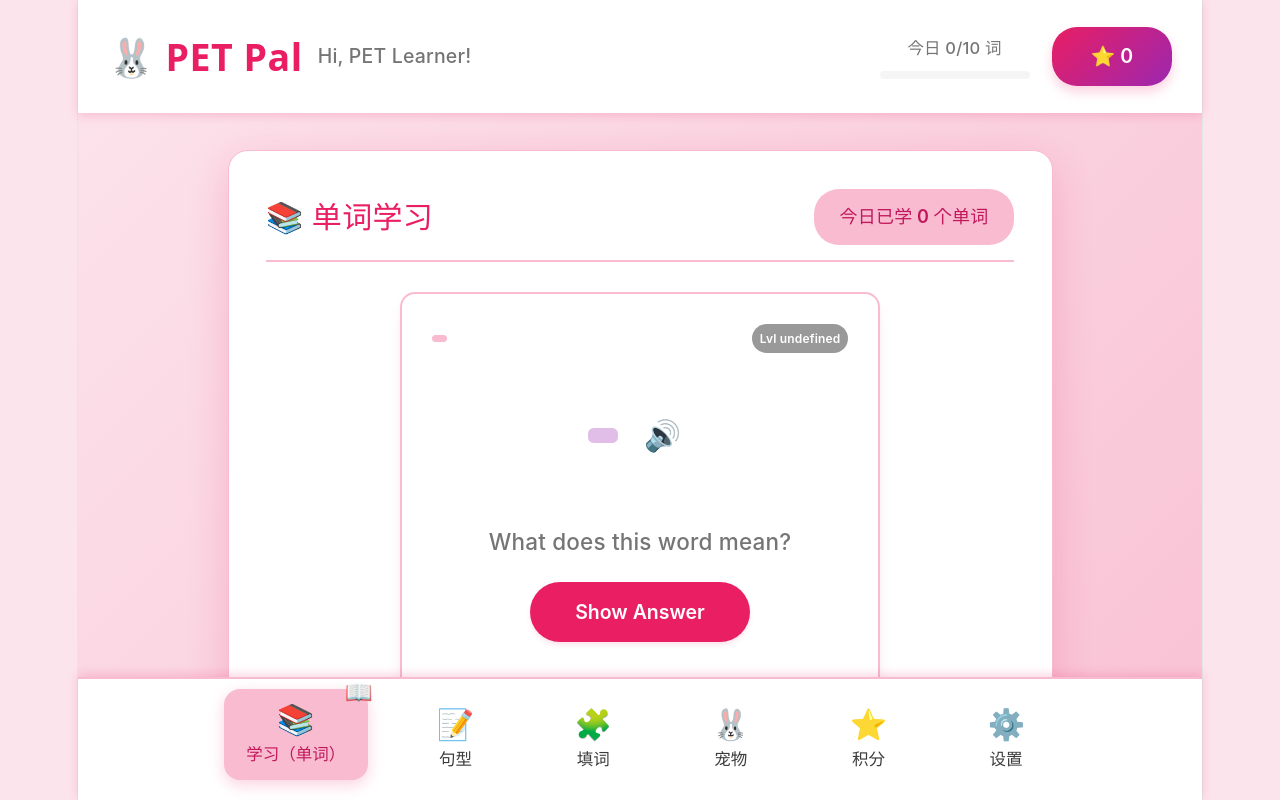
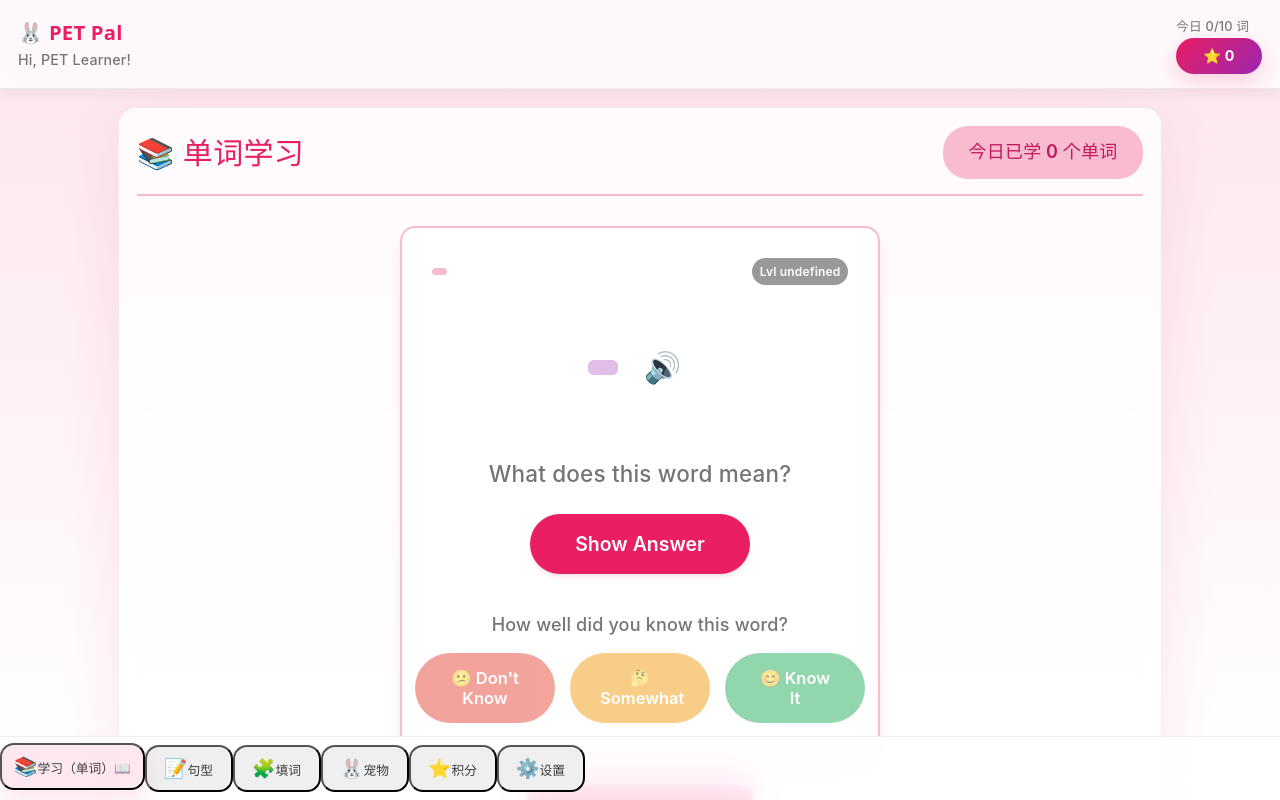
Before and after one commit to forrestinfo/pet-pal, a React (Vite) app in the folder apps/mac/: page / in a window 1280 px wide. Both pictures are taken after typing "Sample" into the empty fields and a click on the button "🎯 开始学习旅程". Shown: the top 800 px of the page. Built offline with nearby package versions, Linux system fonts and the light colour scheme.

Commit message:
style: make UI feel more native (app shell polish)

```diff
--- a/apps/mac/src/App.css
+++ b/apps/mac/src/App.css
@@ -37,225 +37,146 @@
 }
 
 body {
-  font-family: -apple-system, BlinkMacSystemFont, 'Segoe UI', Roboto, Oxygen, Ubuntu, sans-serif;
+  font-family: -apple-system, BlinkMacSystemFont, 'SF Pro Display', 'Segoe UI', Roboto, Oxygen, Ubuntu, sans-serif;
   background: var(--color-background);
   color: var(--color-text-primary);
-  line-height: 1.8;
-  font-size: 16px;
+  line-height: 1.6;
+  font-size: 15px;
+  overflow-x: hidden;
 }
 
-/* 基础字体大小提升 */
+/* 基础字体大小（桌面端更接近原生 App） */
 html {
-  font-size: 16px;
+  font-size: 15px;
 }
 
 @media (max-width: 768px) {
   html {
-    font-size: 18px; /* 在移动端更大 */
+    font-size: 15px;
   }
 }
 
-/* 应用容器 */
+/* 应用容器：更像原生窗口的布局（内容居中但不强制窄屏） */
 .app-container {
   min-height: 100vh;
   display: flex;
   flex-direction: column;
-  background: linear-gradient(135deg, var(--color-background) 0%, var(--color-background-dark) 100%);
+  background: linear-gradient(180deg, var(--color-background) 0%, #ffffff 80%);
 }
 
-.app-container.melody-theme {
-  background: linear-gradient(135deg, var(--color-background) 0%, var(--color-background-dark) 100%);
-}
-
-/* 顶部栏 */
+/* 顶部栏：降低“网页标题条”感，做成更克制的 App bar */
 .app-header {
-  padding: 1.5rem 2rem;
-  background: var(--color-surface);
-  box-shadow: 0 2px 10px var(--color-shadow);
+  padding: 14px 18px;
+  background: rgba(255, 255, 255, 0.75);
+  backdrop-filter: saturate(180%) blur(18px);
+  -webkit-backdrop-filter: saturate(180%) blur(18px);
+  box-shadow: 0 2px 14px rgba(0, 0, 0, 0.06);
   display: flex;
   justify-content: space-between;
   align-items: center;
   position: sticky;
   top: 0;
   z-index: 100;
-}
-
-.header-left {
-  display: flex;
-  align-items: center;
-  gap: 1rem;
+  border-bottom: 1px solid rgba(0, 0, 0, 0.06);
 }
 
 .app-title {
   margin: 0;
   color: var(--color-primary);
-  font-size: 2.5rem; /* 增大标题 */
+  font-size: 1.35rem;
   font-weight: 700;
   display: flex;
   align-items: center;
   gap: 0.5rem;
-  letter-spacing: 0.5px;
+  letter-spacing: 0.2px;
 }
 
 .greeting {
   color: var(--color-text-secondary);
-  font-size: 1.3rem; /* 增大问候语 */
+  font-size: 0.95rem;
   font-weight: 500;
 }
 
-.header-right {
-  display: flex;
-  align-items: center;
-  gap: 1.5rem;
-}
-
-.daily-progress {
-  display: flex;
-  flex-direction: column;
-  gap: 0.5rem;
-  min-width: 150px;
-}
-
 .progress-text {
-  font-size: 1.1rem; /* 增大进度文本 */
+  font-size: 0.85rem;
   color: var(--color-text-secondary);
   font-weight: 500;
-}
-
-.progress-bar {
-  height: 8px;
-  background: var(--color-surface-variant);
-  border-radius: 4px;
-  overflow: hidden;
-}
-
-.progress-fill {
-  height: 100%;
-  background: linear-gradient(90deg, var(--color-primary), var(--color-accent));
-  border-radius: 4px;
-  transition: width 0.5s ease;
 }
 
 .points-badge {
   background: linear-gradient(135deg, var(--color-primary), var(--color-secondary));
   color: white;
-  padding: 0.8rem 1.5rem; /* 增大内边距 */
-  border-radius: 25px; /* 更大圆角 */
-  font-weight: 600;
-  font-size: 1.3rem; /* 增大字体 */
+  padding: 0.45rem 0.85rem;
+  border-radius: 999px;
+  font-weight: 700;
+  font-size: 0.95rem;
   display: flex;
   align-items: center;
   gap: 0.5rem;
-  box-shadow: 0 6px 12px var(--color-shadow);
-  min-width: 120px;
+  box-shadow: 0 8px 20px rgba(233, 30, 99, 0.18);
+  min-width: 86px;
   justify-content: center;
 }
 
-/* 主要内容区域 */
+/* 主要内容区域：更宽、更像原生内容区 */
 .app-main {
   flex: 1;
-  padding: 2.5rem; /* 增大内边距 */
-  max-width: 900px; /* 增大最大宽度 */
+  padding: 18px;
+  max-width: 1080px;
   margin: 0 auto;
   width: 100%;
 }
 
-/* 导航栏样式 */
+/* 卡片容器：减少“网页大白框”感，轻盈一点 */
+.tab-content {
+  background: rgba(255, 255, 255, 0.78);
+  backdrop-filter: blur(10px);
+  -webkit-backdrop-filter: blur(10px);
+  border-radius: 18px;
+  box-shadow: 0 18px 60px rgba(233, 30, 99, 0.10);
+  padding: 18px;
+  margin-bottom: 18px;
+  animation: fadeIn 0.25s ease;
+  border: 1px solid rgba(0, 0, 0, 0.06);
+}
+
+/* 底部导航：贴近原生 tab bar（更矮、更轻、更稳） */
 .navigation {
-  background: var(--color-surface);
-  box-shadow: 0 -2px 10px var(--color-shadow);
+  background: rgba(255, 255, 255, 0.82);
+  backdrop-filter: saturate(180%) blur(18px);
+  -webkit-backdrop-filter: saturate(180%) blur(18px);
+  border-top: 1px solid rgba(0, 0, 0, 0.06);
   position: sticky;
   bottom: 0;
   z-index: 100;
-  padding: 1rem 0;
-  border-top: 2px solid var(--color-primary-light);
-}
-
-.nav-container {
-  display: flex;
-  justify-content: space-around;
-  max-width: 900px;
-  margin: 0 auto;
-  padding: 0 1rem;
+  padding: 8px 0;
 }
 
 .nav-button {
-  background: none;
-  border: none;
-  display: flex;
-  flex-direction: column;
-  align-items: center;
-  gap: 0.5rem;
-  padding: 1rem 1.5rem;
-  cursor: pointer;
-  border-radius: 16px;
-  transition: all 0.3s;
-  min-width: 100px;
+  border-radius: 14px;
+  padding: 10px 12px;
+  min-width: 88px;
 }
 
 .nav-button:hover {
-  background: var(--color-background);
-  transform: translateY(-5px);
+  background: rgba(233, 30, 99, 0.06);
+  transform: translateY(-2px);
 }
 
 .nav-button.active {
-  background: var(--color-primary-light);
-  transform: translateY(-5px);
-  box-shadow: 0 5px 15px var(--color-shadow);
+  background: rgba(233, 30, 99, 0.10);
+  transform: translateY(-2px);
+  box-shadow: 0 10px 24px rgba(233, 30, 99, 0.12);
 }
 
 .nav-icon {
-  font-size: 2rem; /* 增大图标 */
-  line-height: 1;
+  font-size: 1.25rem;
 }
 
 .nav-label {
-  font-size: 1.1rem; /* 增大标签字体 */
-  font-weight: 600;
+  font-size: 0.85rem;
+  font-weight: 650;
   color: var(--color-text-primary);
-  white-space: nowrap;
-}
-
-.nav-button.active .nav-label {
-  color: var(--color-primary-dark);
-  font-weight: 700;
-}
-
-.nav-emoji {
-  font-size: 1.5rem;
-  position: absolute;
-  top: -10px;
-  right: -5px;
-  animation: bounce 1s infinite;
-}
-
-@media (max-width: 768px) {
-  .nav-container {
-    padding: 0 0.5rem;
-  }
-
-  .nav-button {
-    padding: 0.8rem 0.5rem;
-    min-width: 70px;
-  }
-
-  .nav-icon {
-    font-size: 1.8rem;
-  }
-
-  .nav-label {
-    font-size: 0.9rem;
-  }
-}
-
-.tab-content {
-  background: var(--color-surface);
-  border-radius: 20px; /* 更大圆角 */
-  box-shadow: 0 12px 40px var(--color-shadow);
-  padding: 2.5rem; /* 增大内边距 */
-  margin-bottom: 2.5rem;
-  animation: fadeIn 0.3s ease;
-  border: 1px solid var(--color-primary-light);
 }
 
 @keyframes fadeIn {
--- a/apps/mac/src/index.css
+++ b/apps/mac/src/index.css
@@ -55,11 +55,10 @@
 }
 
 #root {
-  width: 1126px;
-  max-width: 100%;
-  margin: 0 auto;
-  text-align: center;
-  border-inline: 1px solid var(--border);
+  width: 100%;
+  max-width: none;
+  margin: 0;
+  text-align: left;
   min-height: 100svh;
   display: flex;
   flex-direction: column;
```
